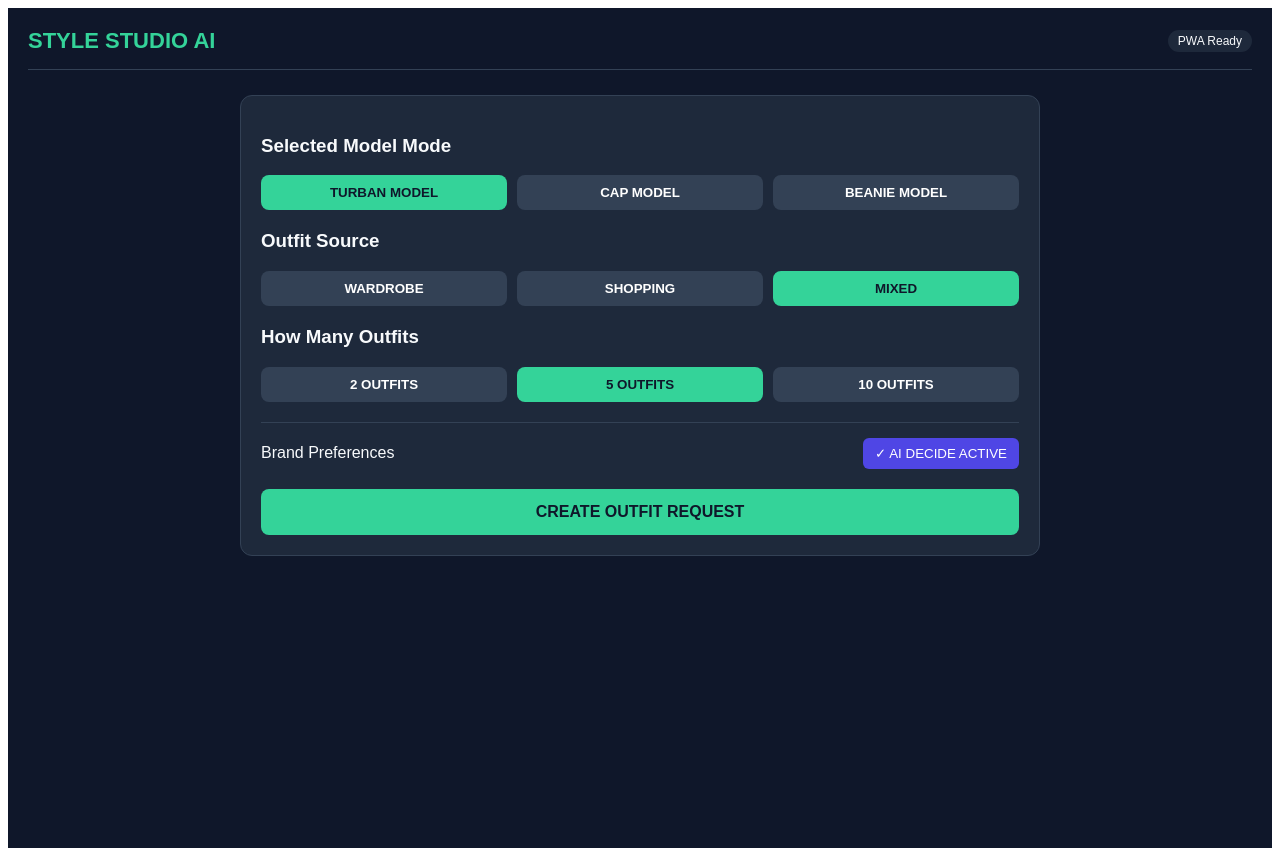
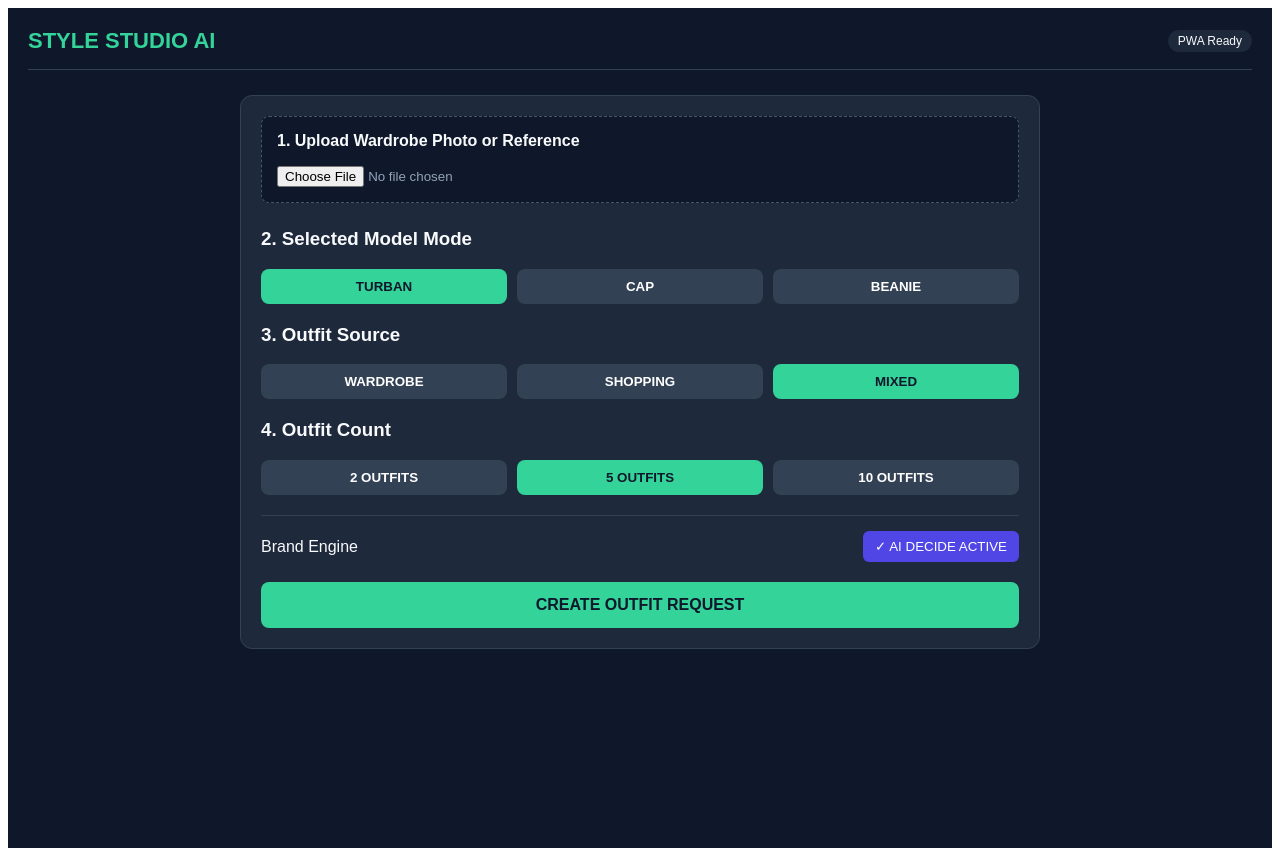
Before and after one commit to StyleStudioDB/style-studio-app, a Next.js app: page / in a window 1280 px wide. Built offline with nearby package versions, Linux system fonts and the light colour scheme.

Commit message:
Add file upload and outfit generation features

```diff
--- a/pages/index.js
+++ b/pages/index.js
@@ -5,6 +5,78 @@ export default function Home() {
   const [source, setSource] = useState('mixed');
   const [count, setCount] = useState(5);
   const [aiDecide, setAiDecide] = useState(true);
+
+  // Dynamic States
+  const [loading, setLoading] = useState(false);
+  const [uploading, setUploading] = useState(false);
+  const [uploadedUrl, setUploadedUrl] = useState('');
+  const [outfitResults, setOutfitResults] = useState('');
+
+  // 1. Handle File Upload to Supabase Storage
+  const handleFileUpload = async (e) => {
+    const file = e.target.files[0];
+    if (!file) return;
+
+    setUploading(true);
+    const reader = new FileReader();
+
+    reader.onloadend = async () => {
+      try {
+        const res = await fetch('/api/upload', {
+          method: 'POST',
+          headers: { 'Content-Type': 'application/json' },
+          body: JSON.stringify({
+            imageBase64: reader.result,
+            fileName: `${Date.now()}_${file.name}`,
+          }),
+        });
+
+        const data = await res.json();
+        if (data.url) {
+          setUploadedUrl(data.url);
+        } else {
+          alert('Upload failed: ' + (data.error || 'Unknown error'));
+        }
+      } catch (err) {
+        alert('Upload failed: ' + err.message);
+      } finally {
+        setUploading(false);
+      }
+    };
+
+    reader.readAsDataURL(file);
+  };
+
+  // 2. Handle Outfit Generation via Gemini API
+  const handleGenerateOutfit = async () => {
+    setLoading(true);
+    setOutfitResults('');
+
+    try {
+      const res = await fetch('/api/generate-outfit', {
+        method: 'POST',
+        headers: { 'Content-Type': 'application/json' },
+        body: JSON.stringify({
+          modelMode,
+          source,
+          count,
+          aiDecide,
+          imageUrl: uploadedUrl,
+        }),
+      });
+
+      const data = await res.json();
+      if (data.result) {
+        setOutfitResults(data.result);
+      } else {
+        alert('Generation failed: ' + (data.error || 'Unknown error'));
+      }
+    } catch (err) {
+      alert('Generation failed: ' + err.message);
+    } finally {
+      setLoading(false);
+    }
+  };
 
   return (
     <div style={{ minHeight: '100vh', backgroundColor: '#0f172a', color: '#f8fafc', padding: '20px', fontFamily: 'sans-serif' }}>
@@ -15,16 +87,30 @@ export default function Home() {
 
       <main style={{ maxWidth: '800px', margin: '0 auto' }}>
         <div style={{ background: '#1e293b', padding: '20px', borderRadius: '12px', border: '1px solid #334155' }}>
-          <h3>Selected Model Mode</h3>
+
+          {/* Photo Upload Section */}
+          <div style={{ marginBottom: '25px', padding: '15px', background: '#0f172a', borderRadius: '8px', border: '1px dashed #475569' }}>
+            <h3 style={{ marginTop: 0, fontSize: '16px' }}>1. Upload Wardrobe Photo or Reference</h3>
+            <input type="file" accept="image/*" onChange={handleFileUpload} disabled={uploading} style={{ color: '#94a3b8' }} />
+            {uploading && <p style={{ color: '#38bdf8', fontSize: '14px', margin: '10px 0 0' }}>Uploading to Supabase...</p>}
+            {uploadedUrl && (
+              <div style={{ marginTop: '10px' }}>
+                <p style={{ color: '#34d399', fontSize: '12px', margin: '0 0 5px' }}>✓ Image Synced to Supabase</p>
+                <img src={uploadedUrl} alt="Uploaded Item" style={{ height: '80px', borderRadius: '6px', objectFit: 'cover' }} />
+              </div>
+            )}
+          </div>
+
+          <h3>2. Selected Model Mode</h3>
           <div style={{ display: 'flex', gap: '10px', marginBottom: '20px' }}>
             {['turban', 'cap', 'beanie'].map((m) => (
               <button key={m} onClick={() => setModelMode(m)} style={{ flex: 1, padding: '10px', borderRadius: '8px', border: 'none', background: modelMode === m ? '#34d399' : '#334155', color: modelMode === m ? '#0f172a' : '#fff', fontWeight: 'bold', cursor: 'pointer' }}>
-                {m.toUpperCase()} MODEL
+                {m.toUpperCase()}
               </button>
             ))}
           </div>
 
-          <h3>Outfit Source</h3>
+          <h3>3. Outfit Source</h3>
           <div style={{ display: 'flex', gap: '10px', marginBottom: '20px' }}>
             {['wardrobe', 'shopping', 'mixed'].map((s) => (
               <button key={s} onClick={() => setSource(s)} style={{ flex: 1, padding: '10px', borderRadius: '8px', border: 'none', background: source === s ? '#34d399' : '#334155', color: source === s ? '#0f172a' : '#fff', fontWeight: 'bold', cursor: 'pointer' }}>
@@ -33,7 +119,7 @@ export default function Home() {
             ))}
           </div>
 
-          <h3>How Many Outfits</h3>
+          <h3>4. Outfit Count</h3>
           <div style={{ display: 'flex', gap: '10px', marginBottom: '20px' }}>
             {[2, 5, 10].map((num) => (
               <button key={num} onClick={() => setCount(num)} style={{ flex: 1, padding: '10px', borderRadius: '8px', border: 'none', background: count === num ? '#34d399' : '#334155', color: count === num ? '#0f172a' : '#fff', fontWeight: 'bold', cursor: 'pointer' }}>
@@ -43,16 +129,26 @@ export default function Home() {
           </div>
 
           <div style={{ borderTop: '1px solid #334155', paddingTop: '15px', marginBottom: '20px', display: 'flex', justifyContent: 'space-between', alignItems: 'center' }}>
-            <span>Brand Preferences</span>
+            <span>Brand Engine</span>
             <button onClick={() => setAiDecide(!aiDecide)} style={{ padding: '8px 12px', borderRadius: '6px', border: 'none', background: aiDecide ? '#4f46e5' : '#334155', color: '#fff', cursor: 'pointer' }}>
               {aiDecide ? '✓ AI DECIDE ACTIVE' : 'MANUAL BRANDS'}
             </button>
           </div>
 
-          <button style={{ width: '100%', padding: '14px', borderRadius: '8px', border: 'none', background: '#34d399', color: '#0f172a', fontSize: '16px', fontWeight: 'bold', cursor: 'pointer' }}>
-            CREATE OUTFIT REQUEST
+          <button onClick={handleGenerateOutfit} disabled={loading} style={{ width: '100%', padding: '14px', borderRadius: '8px', border: 'none', background: loading ? '#64748b' : '#34d399', color: '#0f172a', fontSize: '16px', fontWeight: 'bold', cursor: loading ? 'not-allowed' : 'pointer' }}>
+            {loading ? 'GENERATING STYLES WITH GEMINI AI...' : 'CREATE OUTFIT REQUEST'}
           </button>
         </div>
+
+        {/* AI Recommendations Output Display */}
+        {outfitResults && (
+          <div style={{ marginTop: '25px', background: '#1e293b', padding: '20px', borderRadius: '12px', border: '1px solid #34d399' }}>
+            <h3 style={{ color: '#34d399', marginTop: 0 }}>Stylist AI Recommendations</h3>
+            <pre style={{ whiteSpace: 'pre-wrap', wordBreak: 'break-word', background: '#0f172a', padding: '15px', borderRadius: '8px', fontSize: '13px', color: '#e2e8f0' }}>
+              {outfitResults}
+            </pre>
+          </div>
+        )}
       </main>
     </div>
   );
```
